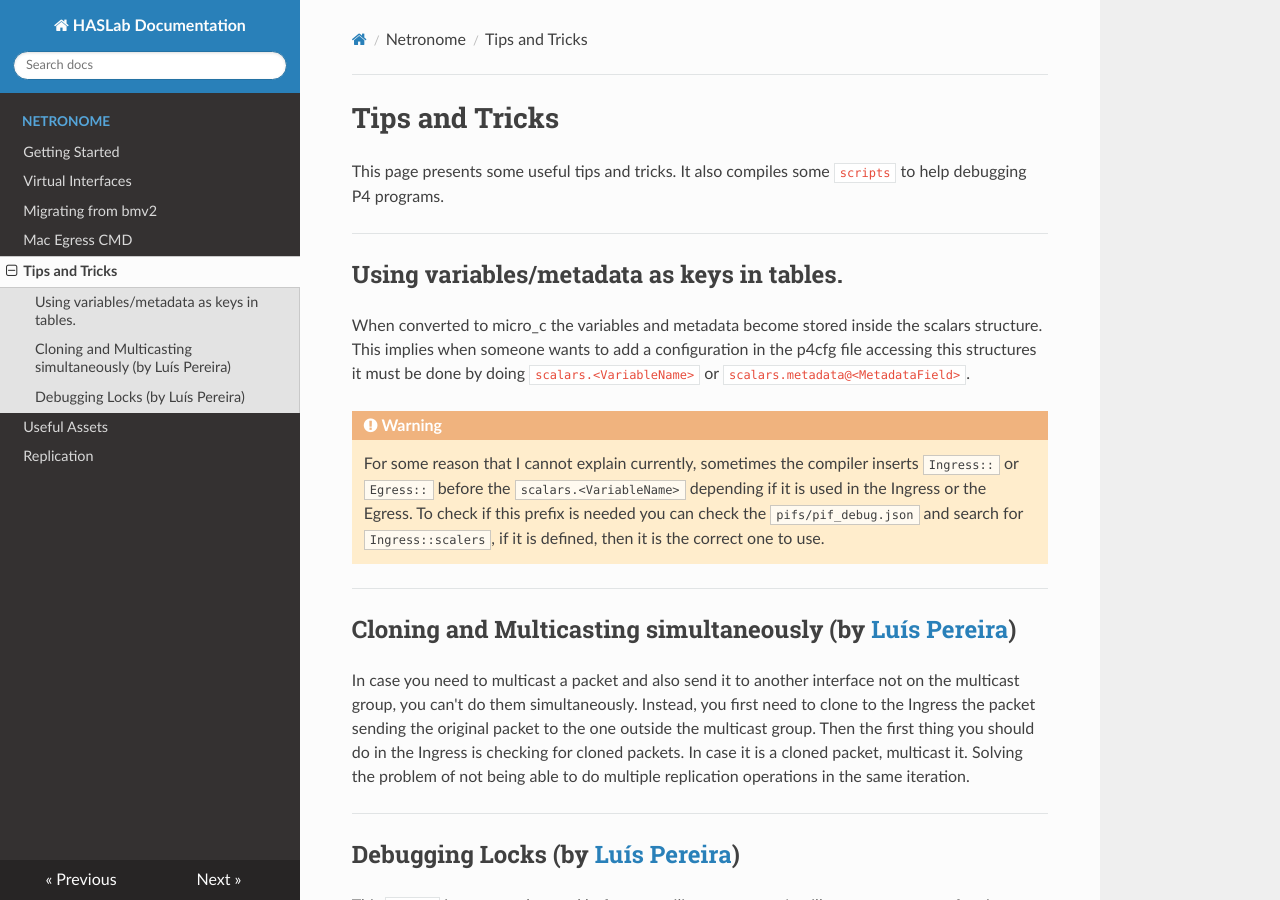
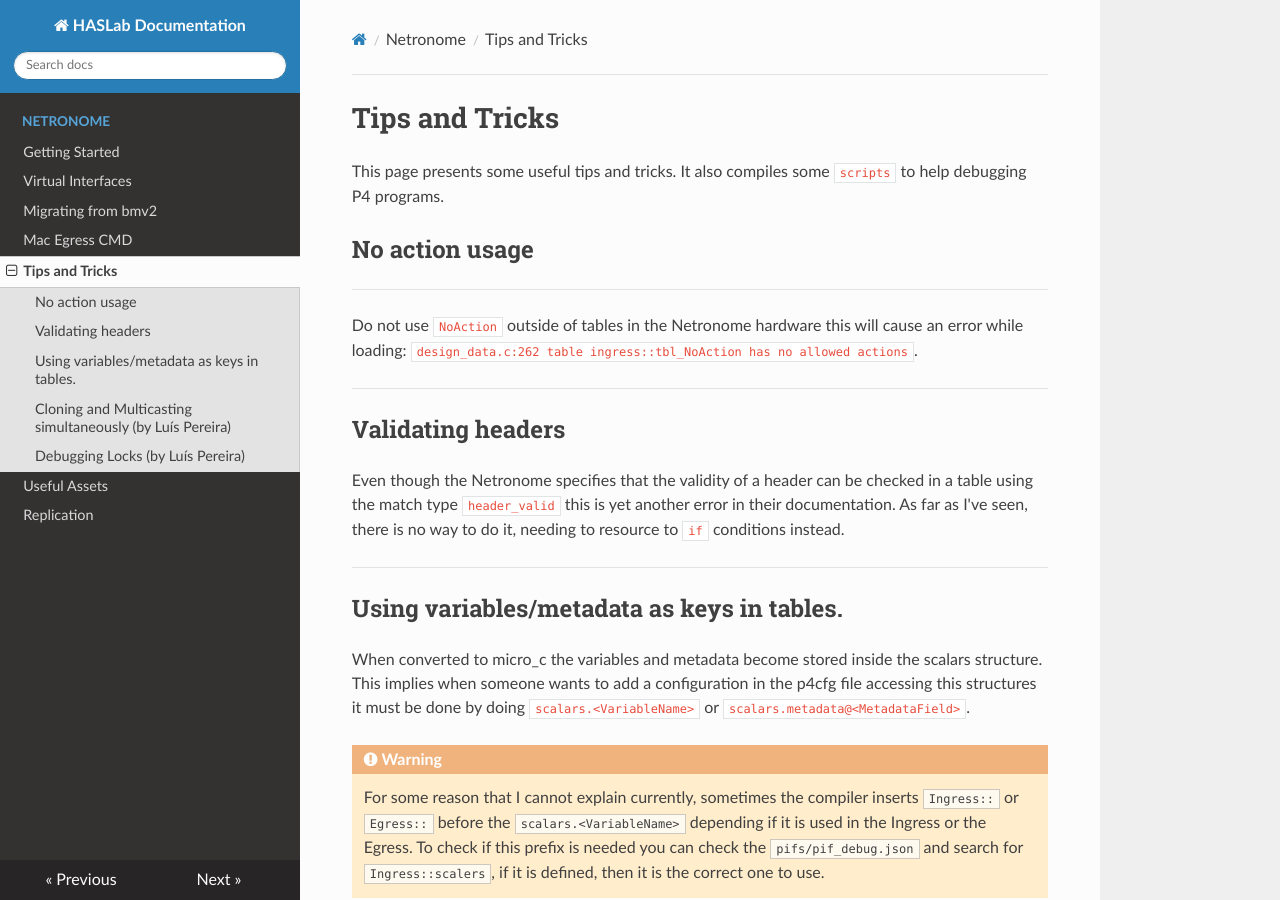
Before and after one commit to RuiCunhaM/netronome-p4-documentation, an MkDocs documentation site: the page built from docs/tips.md, in a window 1280 px wide and 900 px high. Built offline with MkDocs 1.6.1, drawn with Linux system fonts in a browser that asks for light colours; nearby versions of some CDN libraries.

Commit message:
tips about how not to use NoAction and how to do header validation (#3)

```diff
--- a/docs/tips.md
+++ b/docs/tips.md
@@ -1,6 +1,17 @@
 # Tips and Tricks
 
 This page presents some useful tips and tricks. It also compiles some `scripts` to help debugging P4 programs.
+
+## No action usage
+---
+
+Do not use `NoAction` outside of tables in the Netronome hardware this will cause an error while loading: `design_data.c:262 table ingress::tbl_NoAction has no allowed actions`.
+
+---
+
+## Validating headers
+
+Even though the Netronome specifies that the validity of a header can be checked in a table using the match type `header_valid` this is yet another error in their documentation. As far as I've seen, there is no way to do it, needing to resource to `if` conditions instead.
 
 ---
 
```
